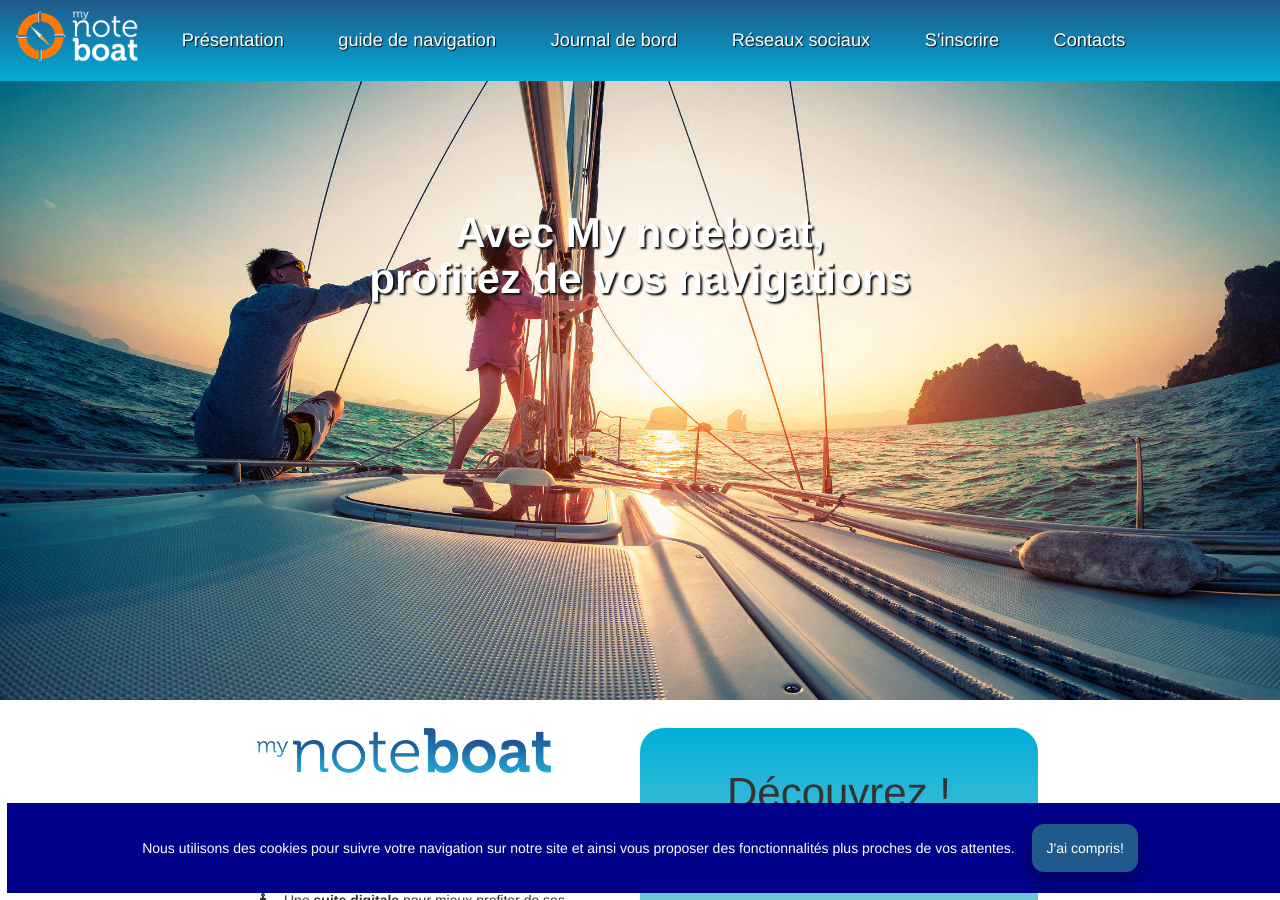
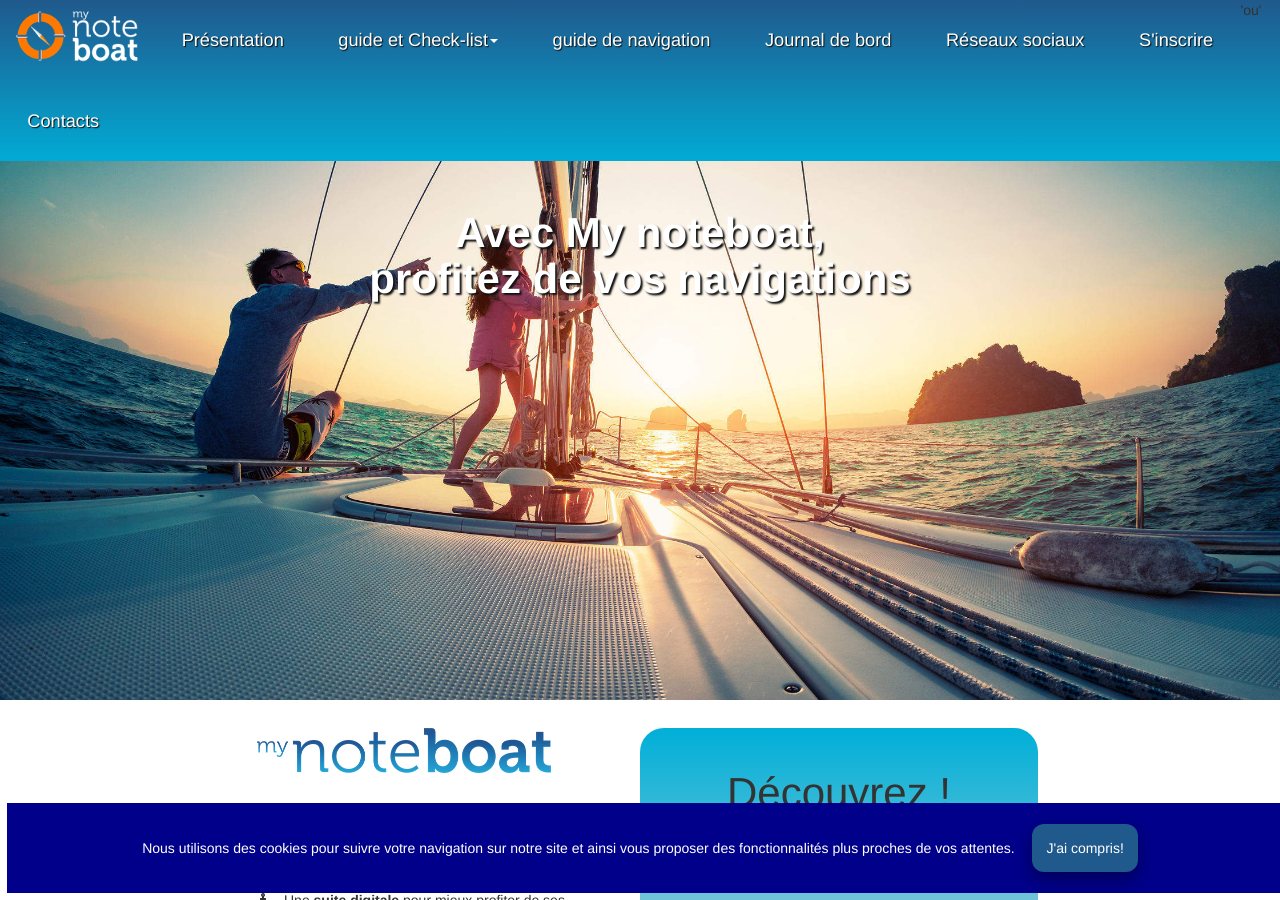
Before and after one commit to pjtiberghien/trial, a Jekyll site: the page built from docs/index.html, in a window 1280 px wide and 900 px high. Built offline with Jekyll 4.4.1, drawn with Linux system fonts in a browser that asks for light colours; nearby versions of some CDN libraries; grey boxes are pictures that could not be loaded.

Commit message:
Test menu in navbar

```diff
--- a/docs/_includes/navbar.html
+++ b/docs/_includes/navbar.html
@@ -1,7 +1,19 @@
 <nav id="mytopnav" class="topnav">
     <a href="{{ site.url }}/index.html#home" class="image"><img src="{{ site.url }}/assets/images/logo.png" id="logo"></a>
     <a href="{{ site.url }}/index.html#about">Présentation</a>
-    <a href="{{ site.url }}/index.html#telecharger">guide de navigation</a>
+    <class="dropdown">
+            <a href="#" class"dropdown-toggle" data-toggle="dropdonw" role="button" aria-haspopup="true" aria-expanded="false">guide et Check-list<span class="caret"></span></a>
+                <ul class="dropdown-menu">
+                    <a href="#">guide de navigation</a>
+                    <a href="#" class"dropdown-toggle" data-toggle="dropdonw" role="button" aria-haspopup="true" aria-expanded="false">aide-mémoire<span class="caret"></span></a>
+                    <ul class="dropdown-menu">
+                        <a href="#">#1 mettre a l'eau</a>
+                        <a href="#">#2 accoster</a>
+                        <a href="#">#3 reussir sa sortie</a>
+                    </ul>
+                </ul>
+        </class>
+'ou'    <a href="{{ site.url }}/index.html#telecharger">guide de navigation</a>
     <a href="{{ site.url }}/blog">Journal de bord</a>
     <a href="{{ site.url }}/index.html#reseauxsociaux">Réseaux sociaux</a>
     <a href="{{ site.url }}/index.html#inscription">S'inscrire</a>
```
